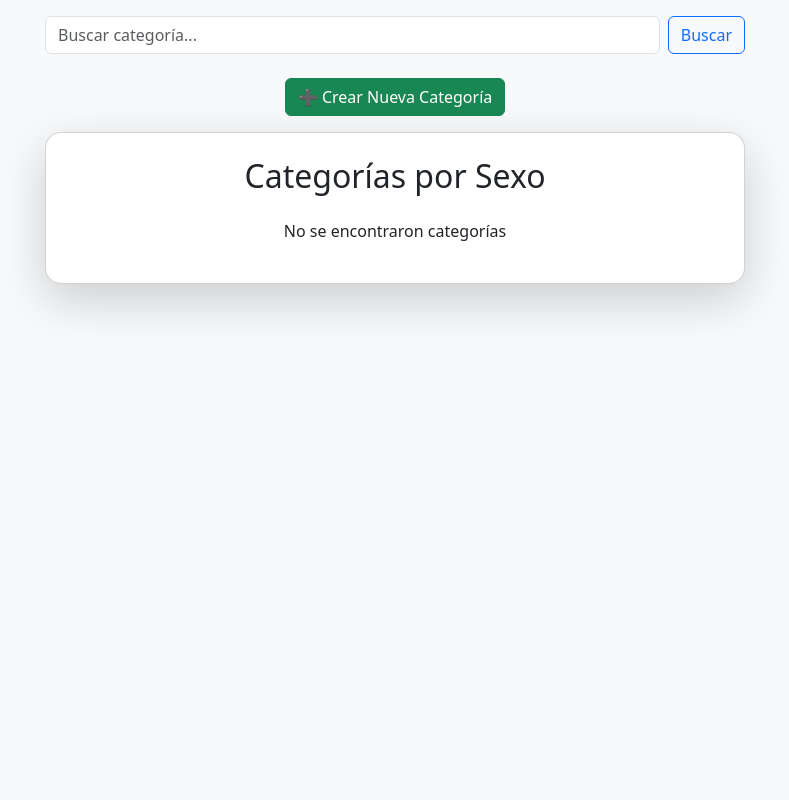
After one commit to Arias217-bot/proyecto, a Flask app: template templates/categoria_sexo.html in a window 1280 px wide. The commit adds this page. Shown: the whole page, without its empty margins (245-1034 px from the left). Run offline with Flask 3, Linux system fonts and the light colour scheme; the template is opened without the code that fills it, so the values that code supplies are empty.

Commit message:
adicion de modelos y crud de categoria sexo html

```diff
--- /dev/null
+++ b/templates/categoria_sexo.html
@@ -0,0 +1,171 @@
+<!DOCTYPE html>
+<html lang="en">
+<head>
+  <meta charset="UTF-8">
+  <meta name="viewport" content="width=device-width, initial-scale=1.0">
+  <title>Categoría por Sexo</title>
+  <link href="https://cdn.jsdelivr.net/npm/bootstrap@5.3.0/dist/css/bootstrap.min.css" rel="stylesheet">
+  <style>
+    body {
+      min-height: 100vh;
+      background-color: #f8f9fa;
+      padding: 1rem;
+    }
+    .card-container {
+      max-width: 700px;
+      margin: auto;
+    }
+    .card-list {
+      max-height: 70vh;
+      overflow-y: auto;
+    }
+  </style>
+</head>
+<body>
+  <div class="card-container">
+    <div class="mb-4">
+      <form method="GET" action="{{ url_for('categoria_sexo.categoria_sexo_page') }}" class="d-flex">
+        <input type="text" name="q" class="form-control me-2" placeholder="Buscar categoría..." value="{{ q }}">
+        <button type="submit" class="btn btn-outline-primary">Buscar</button>
+      </form>
+    </div>
+
+    <div class="text-center mb-3">
+      <button class="btn btn-success" type="button" data-bs-toggle="collapse" data-bs-target="#formPanel" aria-expanded="false" aria-controls="formPanel">
+        ➕ Crear Nueva Categoría
+      </button>
+    </div>
+
+    <div class="collapse mb-4" id="formPanel">
+      <div class="card card-body">
+        <form id="crearCategoriaForm">
+          <div class="mb-3">
+            <input type="text" id="nombreCategoria" name="nombre" class="form-control" placeholder="Escribe el nombre de la categoría" required>
+          </div>
+          <button id="crearCategoria" type="button" class="btn btn-primary">Crear</button>
+        </form>
+      </div>
+    </div>
+
+    <div class="card shadow-lg p-4 rounded-4 card-list">
+      <h2 class="text-center mb-4">Categorías por Sexo</h2>
+      {% for categoria_sexo in categorias_sexo %}
+        <div class="border p-3 mb-3 rounded bg-white">
+          <div class="mb-2"><strong>Id:</strong> {{ categoria_sexo.id_categoria_sexo }}</div>
+          <div class="mb-2"><strong>Nombre:</strong> {{ categoria_sexo.nombre }}</div>
+          <div class="d-flex gap-2">
+            <button class="btn btn-warning btn-sm editar-categoria" data-id="{{ categoria_sexo.id_categoria_sexo }}" data-nombre="{{ categoria_sexo.nombre }}">✏️ Editar</button>
+            <form method="POST" action="{{ url_for('categoria_sexo.delete', id=categoria_sexo.id_categoria_sexo) }}" onsubmit="return confirmarEliminacion()">
+                <button type="button" class="btn btn-danger btn-sm eliminar-categoria" data-id="{{ categoria_sexo.id_categoria_sexo }}">
+                    🗑️ Eliminar
+                  </button>
+            </form>
+          </div>
+          <div class="editar-formulario d-none mt-3" id="formulario-{{ categoria_sexo.id_categoria_sexo }}">
+            <input type="text" id="nombreCategoria-{{ categoria_sexo.id_categoria_sexo }}" class="form-control mb-2" value="{{ categoria_sexo.nombre }}">
+            <button class="btn btn-primary btn-sm guardar-categoria" data-id="{{ categoria_sexo.id_categoria_sexo }}">Guardar</button>
+            <button class="btn btn-secondary btn-sm cancelar-edicion" data-id="{{ categoria_sexo.id_categoria_sexo }}">Cancelar</button>
+          </div>
+        </div>
+      {% else %}
+        <p class="text-center">No se encontraron categorías</p>
+      {% endfor %}
+    </div>
+  </div>
+
+  <script>
+    document.getElementById("crearCategoria").addEventListener("click", function () {
+      const nombreCategoria = document.getElementById("nombreCategoria").value;
+
+      if (!nombreCategoria.trim()) {
+        alert("El nombre de la categoría no puede estar vacío.");
+        return;
+      }
+
+      fetch("/categoria_sexo", {
+        method: "POST",
+        headers: { "Content-Type": "application/json" },
+        body: JSON.stringify({ nombre: nombreCategoria })
+      })
+      .then(response => {
+        if (response.ok) {
+          return response.json();
+        } else {
+          throw new Error("Error al crear la categoría.");
+        }
+      })
+      .then(data => {
+        console.log("Categoría creada:", data);
+        window.location.reload(); // Recargar la página para mostrar la nueva categoría
+      })
+      .catch(error => {
+        console.error("Error:", error);
+        alert("Hubo un problema al crear la categoría.");
+      });
+    });
+
+    document.querySelectorAll(".editar-categoria").forEach(button => {
+      button.addEventListener("click", function () {
+        const categoriaId = this.getAttribute("data-id");
+        document.getElementById(`formulario-${categoriaId}`).classList.toggle("d-none");
+      });
+    });
+
+    document.getElementById("crearCategoria").addEventListener("click", function () {
+        const nombreCategoria = document.getElementById("nombreCategoria").value;
+
+        fetch("/categoria_sexo", {
+            method: "POST",
+            headers: { "Content-Type": "application/json" },
+            body: JSON.stringify({ "nombre": nombreCategoria })
+        })
+        .then(response => {
+            if (!response.ok) {
+                return response.text().then(text => { throw new Error(text) });
+            }
+            return response.json();
+        })
+        .then(data => {
+            console.log("Categoría creada:", data);
+            window.location.reload();
+        })
+        .catch(error => console.error("Error:", error));
+
+        });
+
+    document.querySelectorAll(".cancelar-edicion").forEach(button => {
+      button.addEventListener("click", function () {
+        const categoriaId = this.getAttribute("data-id");
+        document.getElementById(`formulario-${categoriaId}`).classList.add("d-none");
+      });
+    });
+
+    function confirmarEliminacion() {
+      return confirm("¿Estás seguro de que quieres eliminar esta categoría?");
+    }
+
+    document.querySelectorAll(".eliminar-categoria").forEach(button => {
+        button.addEventListener("click", function () {
+        const categoriaId = this.getAttribute("data-id");
+        if (!confirm("¿Estás seguro de que quieres eliminar esta categoría?")) {
+            return;
+        }
+
+        fetch(`/categoria_sexo/${categoriaId}`, {
+            method: "DELETE"
+        })
+        .then(response => {
+            if (response.ok) {
+            window.location.reload(); // Recargar la página después de eliminar
+            } else {
+            alert("Error al eliminar la categoría");
+            }
+        })
+        .catch(error => console.error("Error:", error));
+        });
+    });
+  </script>
+
+  <script src="https://cdn.jsdelivr.net/npm/bootstrap@5.3.0/dist/js/bootstrap.bundle.min.js"></script>
+</body>
+</html>
```
Also changed, not shown: templates/profile.html (+93 -31 lines), models/categoria_sexo.py (added), routes/categoria_sexo_routes.py (added).
